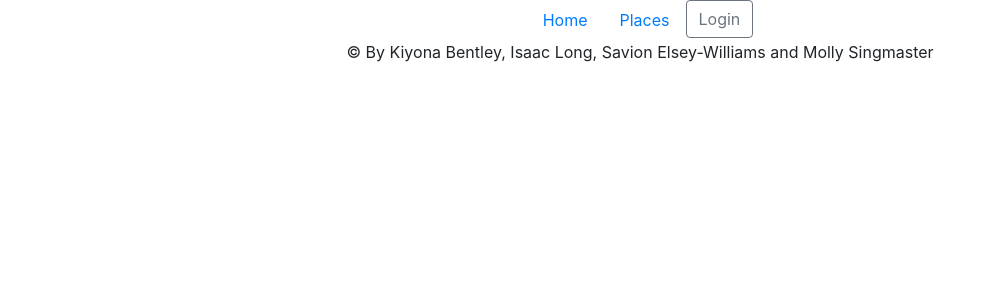
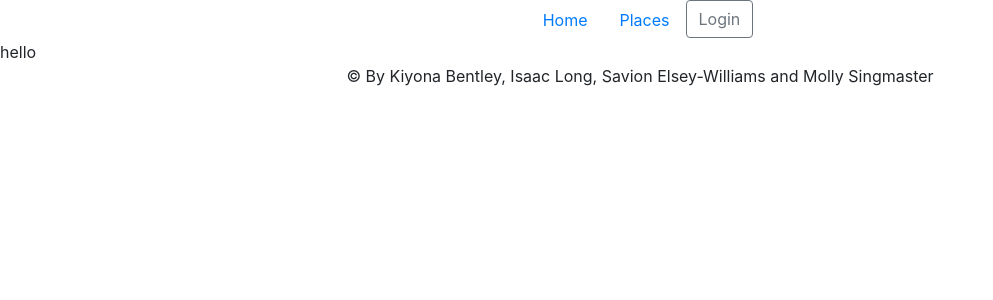
Before and after one commit to isaaclong26/ThePlacesYoullGo, a React (Create React App) app in the folder client/: page /profile in a window 1280 px wide. Shown: the top 300 px of the page, without its empty margins (0-993 px from the left). Built offline with nearby package versions, Linux system fonts and the light colour scheme.

Commit message:
getting updates

```diff
--- a/client/src/App.js
+++ b/client/src/App.js
@@ -3,6 +3,7 @@ import React, { useState } from 'react';
 import Home from './pages/Home';
 import Login from './pages/Login';
 import Bucket from './pages/Bucket';
+import Profile from './pages/Profile';
 import Footer from './components/Footer';
 import Navbar from './components/Navbar';
 
@@ -20,6 +21,7 @@ function App() {
       <Route exact path = "/" element={<Home />}/>
       <Route exact path = "/login" element={<Login />}/>
       <Route exact path = "/bucket" element={<Bucket />}/>
+      <Route exact path = "/profile" element={<Profile />}/>
       </Routes>
       <Footer />
       </Router>
--- a/client/src/components/Navbar.js
+++ b/client/src/components/Navbar.js
@@ -17,7 +17,7 @@ export default function Header({ currentPage, handlePageChange }) {
           </Nav.Item>
           <Nav.Item>
             <Nav.Link
-              href="#places"
+              href="/places"
               onClick={() => handlePageChange("Places")}
             >
               Places
@@ -27,7 +27,7 @@ export default function Header({ currentPage, handlePageChange }) {
             <>
           <Nav.Item>
             <Nav.Link
-              href="#profile"
+              href="/profile"
               onClick={() => handlePageChange("Profile")}
             >
               Profile
--- /dev/null
+++ b/client/src/pages/Profile.js
@@ -0,0 +1,18 @@
+import React from "react";
+import {Container, Row, Col, Form, Button} from 'react-bootstrap';
+
+class Profile extends React.Component {
+    render() {
+      return (
+        <div>
+          hello
+        </div>
+      );
+    }
+
+  }
+
+  Profile.propTypes = {
+  };
+
+  export default Profile;
```
